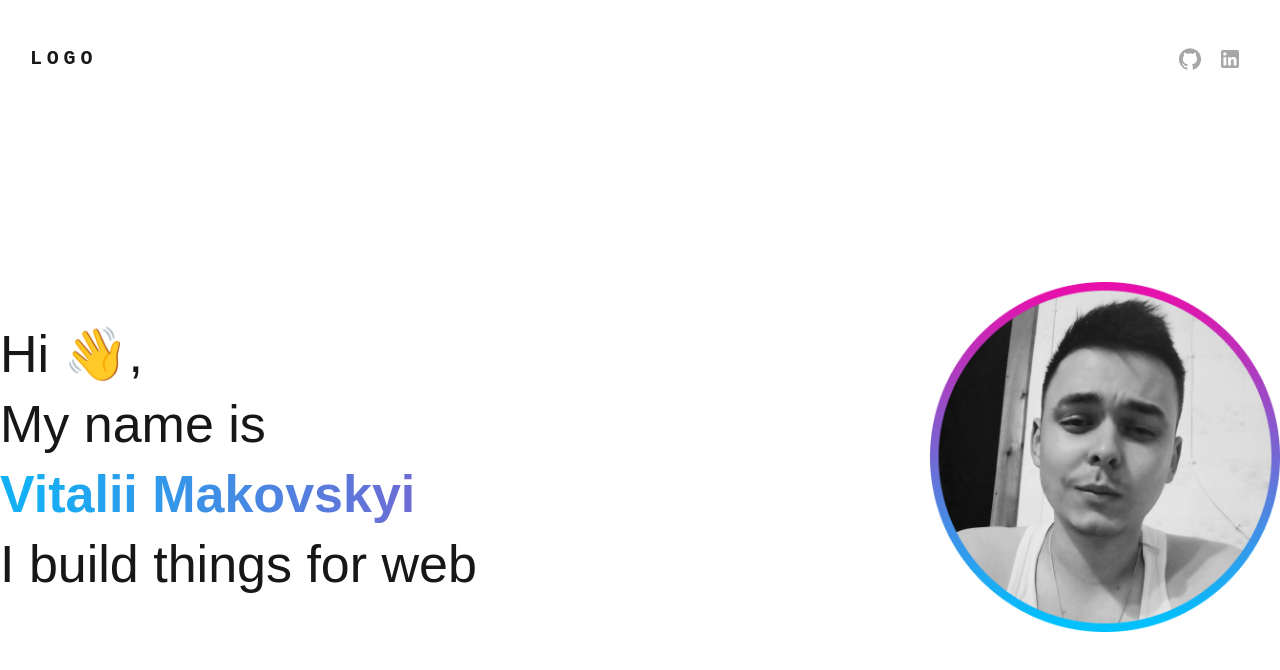
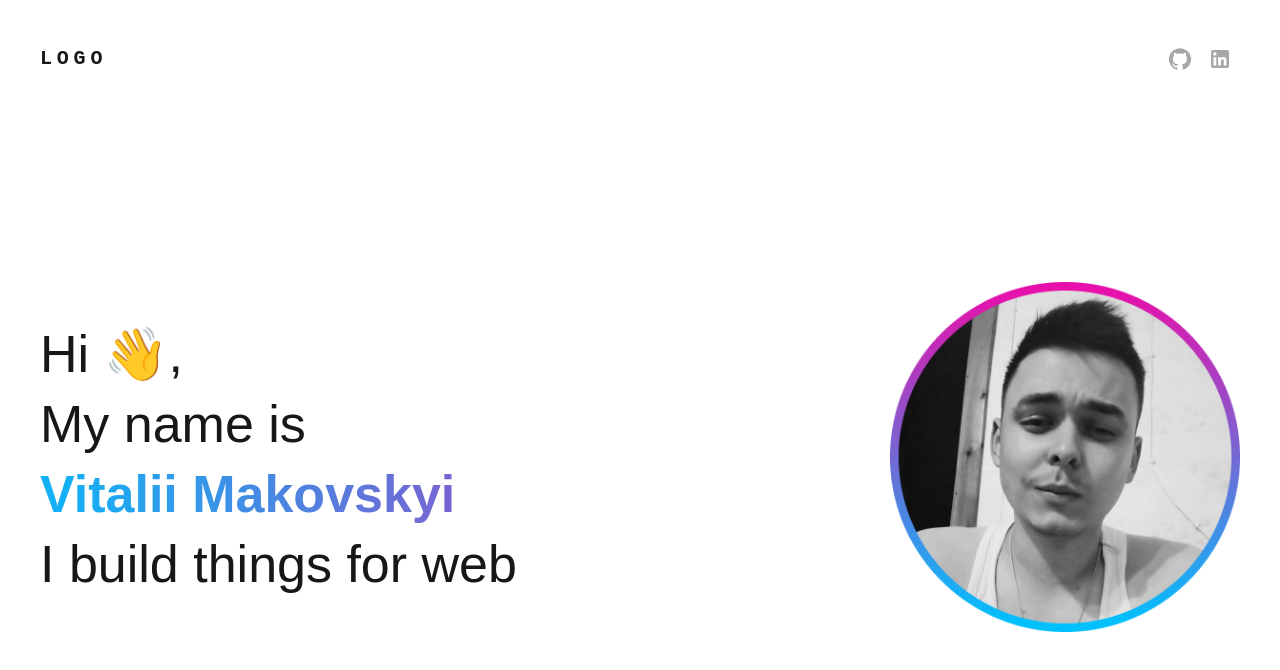
Before and after one commit to 0Vitaliy/portfolio, a Next.js app: page / in a window 1280 px wide. Shown: the top 670 px of the page. Built offline with nearby package versions, Linux system fonts and the light colour scheme.

Commit message:
added link navbar

```diff
--- a/components/wrap/index.tsx
+++ b/components/wrap/index.tsx
@@ -10,7 +10,7 @@ export const Wrap: React.FC<MyComponentProps> = ({ children, sx }) => {
   return (
     <Box
       sx={{
-        maxWidth: '1300px',
+        maxWidth: '1200px',
         m: 'auto',
         ...sx,
       }}
```
